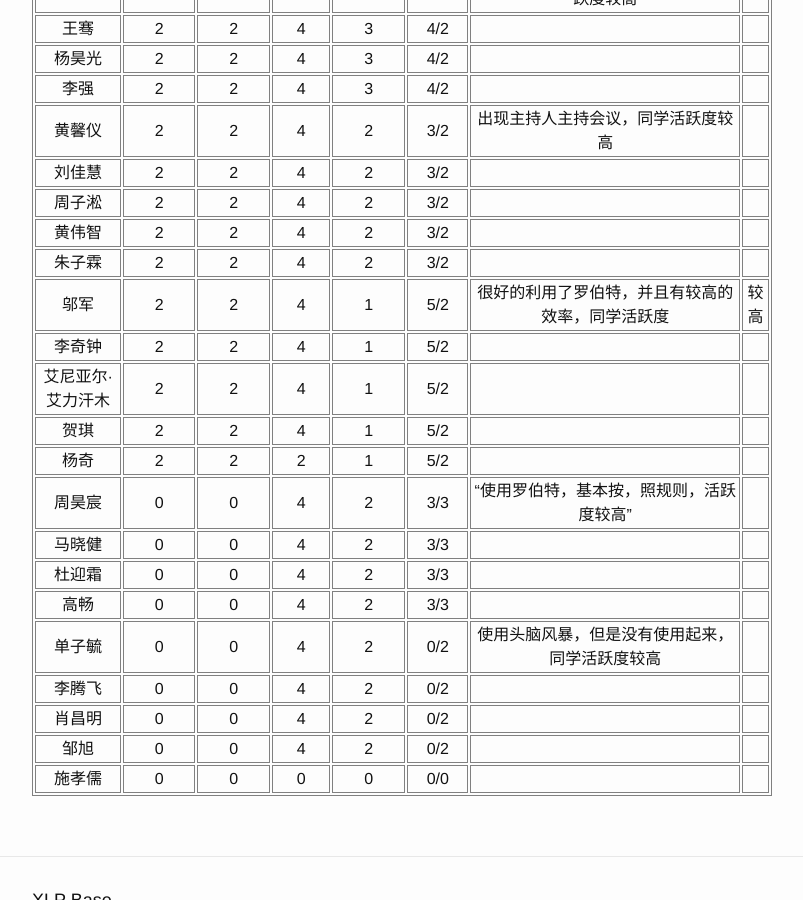
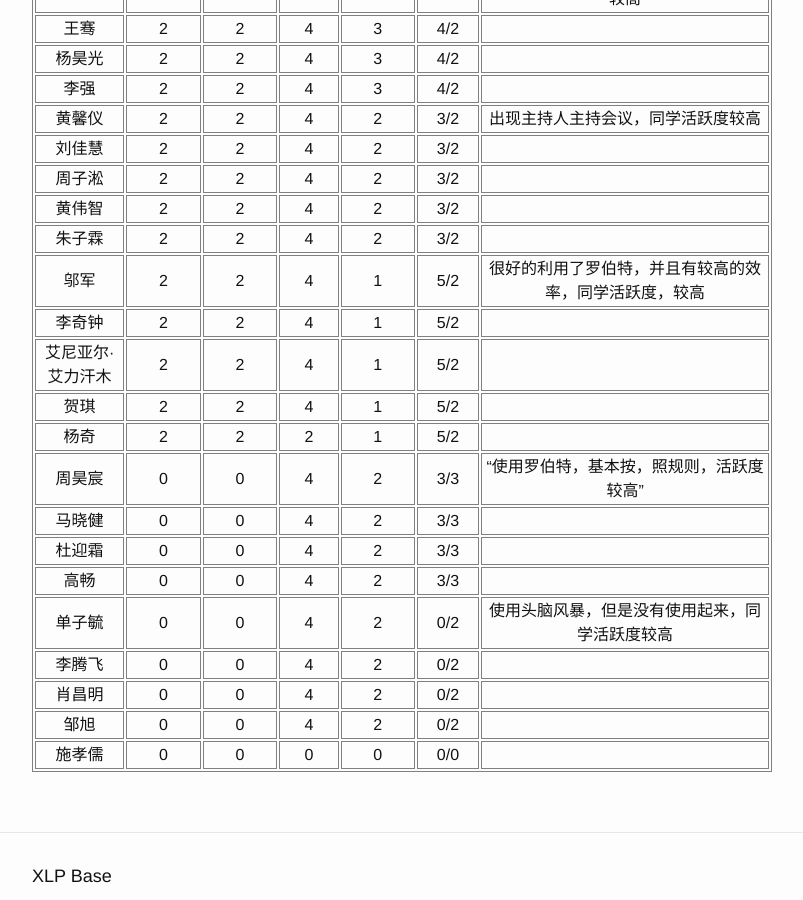
Before and after one commit to alimbeko2/alimbeko2.github.io, a Jekyll site: the page built from Points.md, in a window 1280 px wide and 900 px high, scrolled down 830 px. Shown: the whole window, without its empty margins (238-1041 px from the left). Built offline with Jekyll 4.4.1, drawn with Linux system fonts in a browser that asks for light colours.

```diff
--- a/Points.md
+++ b/Points.md
@@ -33,7 +33,7 @@ Day 1 (last updated 13:30):
 |周子淞|2|2|4|2|3/2|
 |黄伟智|2|2|4|2|3/2|
 |朱子霖|2|2|4|2|3/2|
-|邬军|2|2|4|1|5/2|很好的利用了罗伯特，并且有较高的效率，同学活跃度|较高
+|邬军|2|2|4|1|5/2|很好的利用了罗伯特，并且有较高的效率，同学活跃度，较高
 |李奇钟|2|2|4|1|5/2|
 |艾尼亚尔·艾力汗木|2|2|4|1|5/2|
 |贺琪|2|2|4|1|5/2|
```
